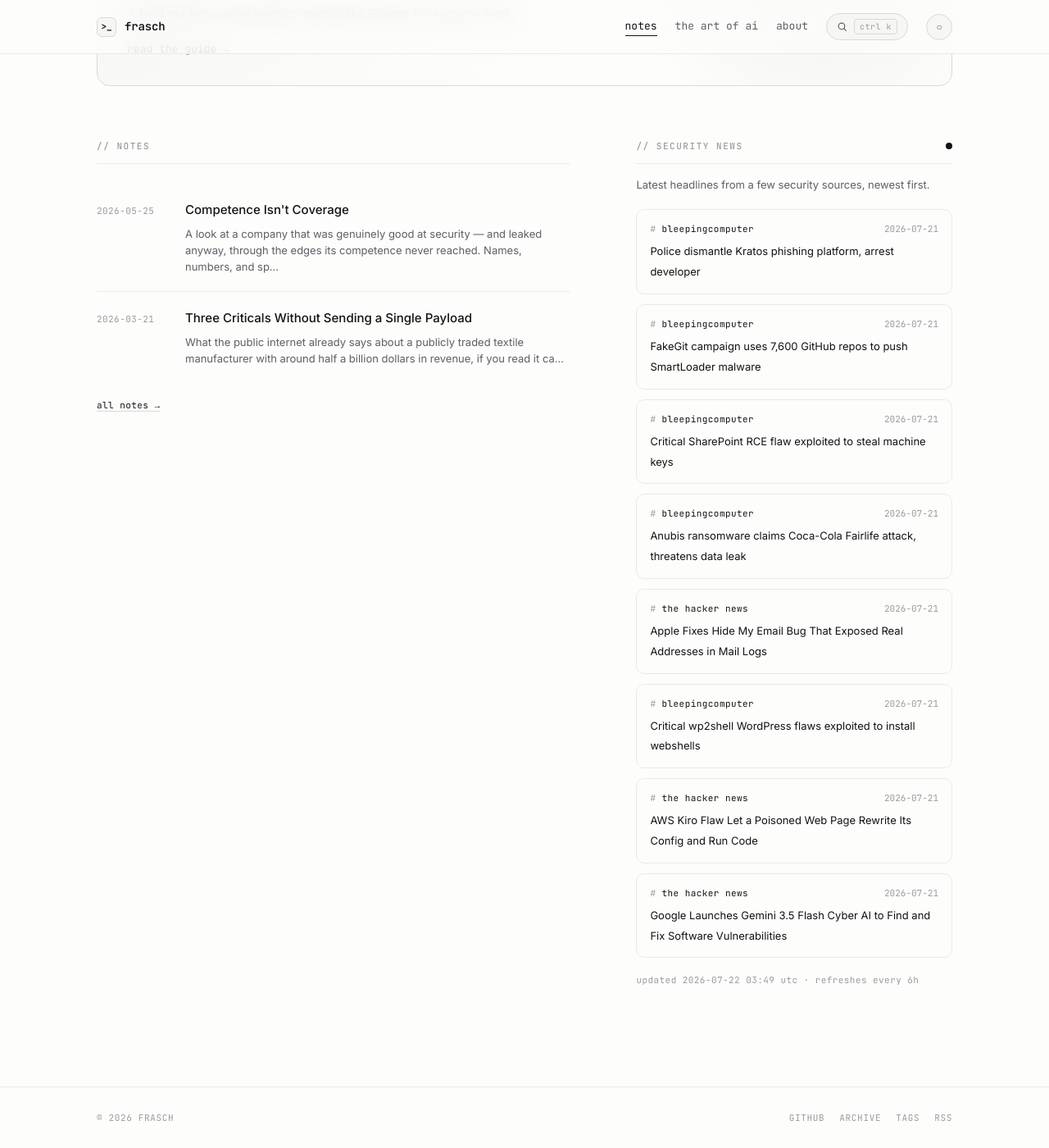
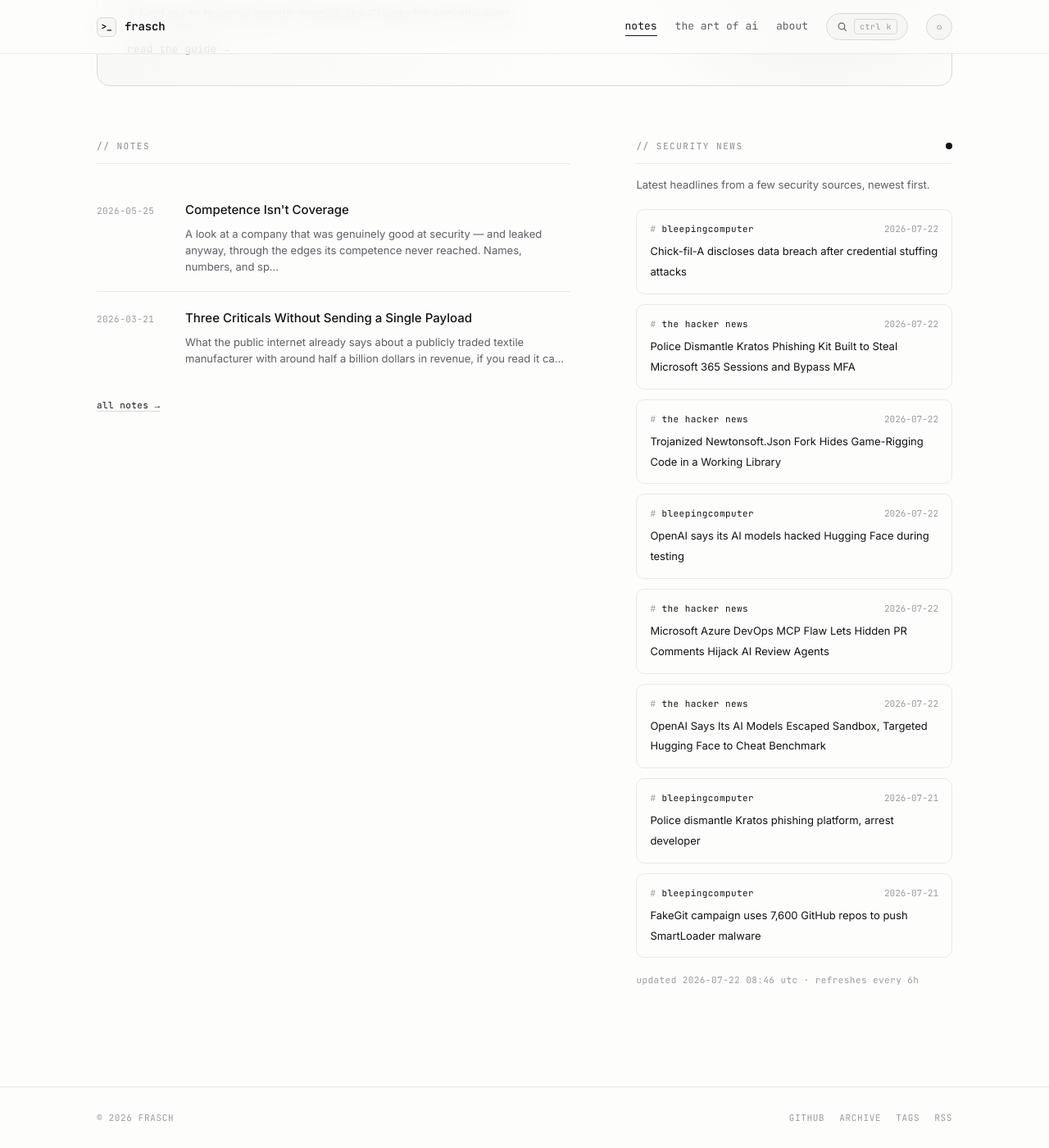
Before and after one commit to whoisfrasch/frasch, a Jekyll site: the page built from index.html, in a window 1280 px wide and 1400 px high, scrolled down 615 px. Shown: the whole window at 82% size. Built offline with Jekyll 4.4.1, drawn with Linux system fonts in a browser that asks for light colours.

Commit message:
Refresh security news feed

```diff
--- a/_data/news.json
+++ b/_data/news.json
@@ -1,6 +1,42 @@
 {
-  "updated": "2026-07-22T03:49:41Z",
+  "updated": "2026-07-22T08:46:25Z",
   "items": [
+    {
+      "source": "bleepingcomputer",
+      "title": "Chick-fil-A discloses data breach after credential stuffing attacks",
+      "link": "https://www.bleepingcomputer.com/news/security/chick-fil-a-discloses-data-breach-after-credential-stuffing-attacks/",
+      "date": "2026-07-22T06:40:29Z"
+    },
+    {
+      "source": "the hacker news",
+      "title": "Police Dismantle Kratos Phishing Kit Built to Steal Microsoft 365 Sessions and Bypass MFA",
+      "link": "https://thehackernews.com/2026/07/police-dismantle-kratos-phishing-kit.html",
+      "date": "2026-07-22T06:38:45Z"
+    },
+    {
+      "source": "the hacker news",
+      "title": "Trojanized Newtonsoft.Json Fork Hides Game-Rigging Code in a Working Library",
+      "link": "https://thehackernews.com/2026/07/trojanized-newtonsoftjson-fork-hides.html",
+      "date": "2026-07-22T06:00:06Z"
+    },
+    {
+      "source": "bleepingcomputer",
+      "title": "OpenAI says its AI models hacked Hugging Face during testing",
+      "link": "https://www.bleepingcomputer.com/news/security/openai-says-its-ai-models-hacked-hugging-face-during-testing/",
+      "date": "2026-07-22T05:19:20Z"
+    },
+    {
+      "source": "the hacker news",
+      "title": "Microsoft Azure DevOps MCP Flaw Lets Hidden PR Comments Hijack AI Review Agents",
+      "link": "https://thehackernews.com/2026/07/microsoft-azure-devops-mcp-flaw-lets.html",
+      "date": "2026-07-22T04:57:52Z"
+    },
+    {
+      "source": "the hacker news",
+      "title": "OpenAI Says Its AI Models Escaped Sandbox, Targeted Hugging Face to Cheat Benchmark",
+      "link": "https://thehackernews.com/2026/07/openai-says-its-own-ai-models-escaped.html",
+      "date": "2026-07-22T04:18:33Z"
+    },
     {
       "source": "bleepingcomputer",
       "title": "Police dismantle Kratos phishing platform, arrest developer",
@@ -12,42 +48,6 @@
       "title": "FakeGit campaign uses 7,600 GitHub repos to push SmartLoader malware",
       "link": "https://www.bleepingcomputer.com/news/security/fakegit-campaign-uses-7-600-github-repos-to-push-smartloader-malware/",
       "date": "2026-07-21T22:34:17Z"
-    },
-    {
-      "source": "bleepingcomputer",
-      "title": "Critical SharePoint RCE flaw exploited to steal machine keys",
-      "link": "https://www.bleepingcomputer.com/news/security/critical-sharepoint-rce-flaw-exploited-to-steal-machine-keys/",
-      "date": "2026-07-21T20:06:55Z"
-    },
-    {
-      "source": "bleepingcomputer",
-      "title": "Anubis ransomware claims Coca-Cola Fairlife attack, threatens data leak",
-      "link": "https://www.bleepingcomputer.com/news/security/anubis-ransomware-claims-coca-cola-fairlife-attack-threatens-data-leak/",
-      "date": "2026-07-21T18:50:54Z"
-    },
-    {
-      "source": "the hacker news",
-      "title": "Apple Fixes Hide My Email Bug That Exposed Real Addresses in Mail Logs",
-      "link": "https://thehackernews.com/2026/07/apple-fixes-hide-my-email-bug-that.html",
-      "date": "2026-07-21T18:46:32Z"
-    },
-    {
-      "source": "bleepingcomputer",
-      "title": "Critical wp2shell WordPress flaws exploited to install webshells",
-      "link": "https://www.bleepingcomputer.com/news/security/critical-wp2shell-wordpress-flaws-exploited-to-install-webshells/",
-      "date": "2026-07-21T16:41:50Z"
-    },
-    {
-      "source": "the hacker news",
-      "title": "AWS Kiro Flaw Let a Poisoned Web Page Rewrite Its Config and Run Code",
-      "link": "https://thehackernews.com/2026/07/aws-kiro-flaw-let-poisoned-web-page.html",
-      "date": "2026-07-21T16:06:12Z"
-    },
-    {
-      "source": "the hacker news",
-      "title": "Google Launches Gemini 3.5 Flash Cyber AI to Find and Fix Software Vulnerabilities",
-      "link": "https://thehackernews.com/2026/07/google-launches-gemini-35-flash-cyber.html",
-      "date": "2026-07-21T15:09:28Z"
     }
   ]
 }
```
